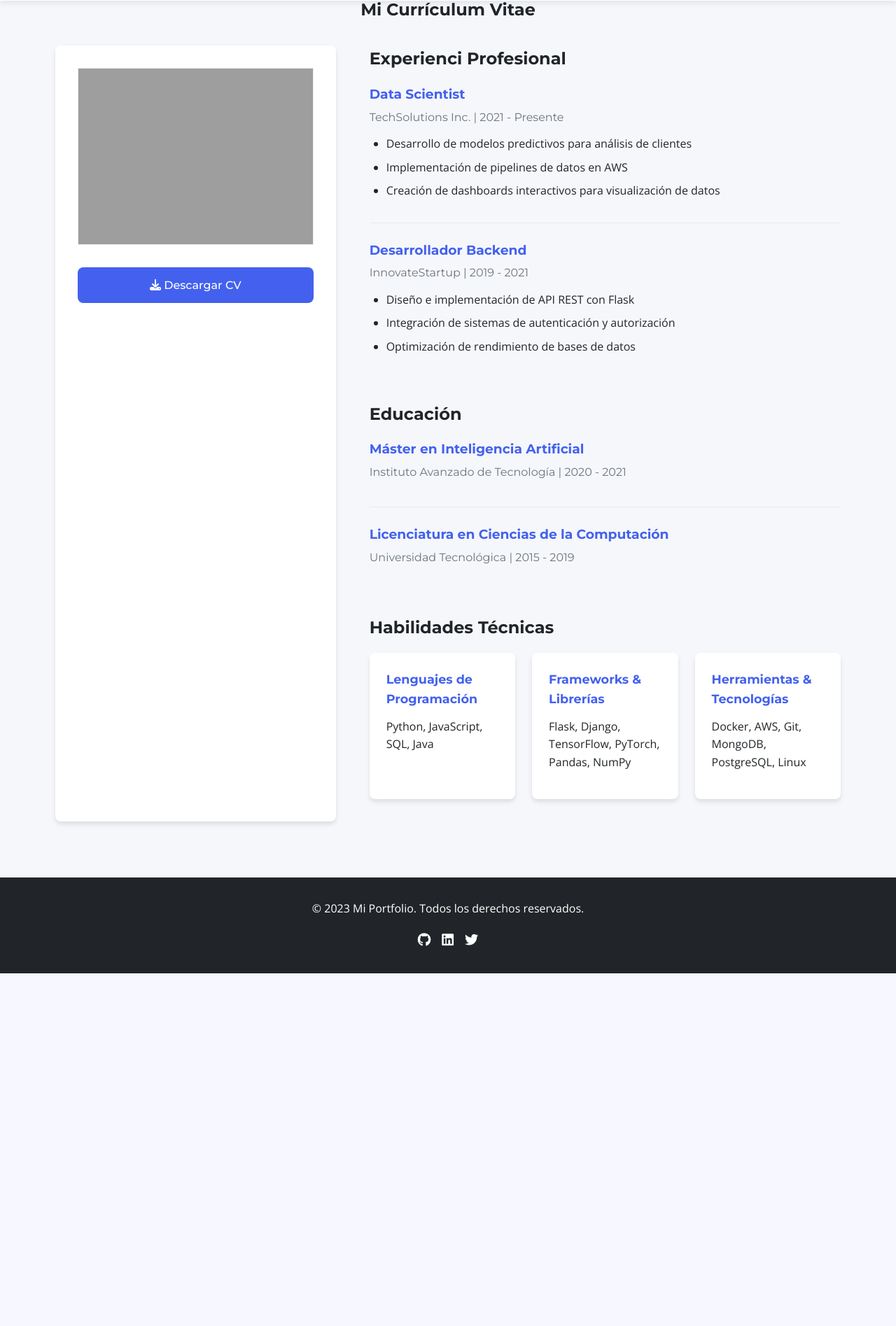
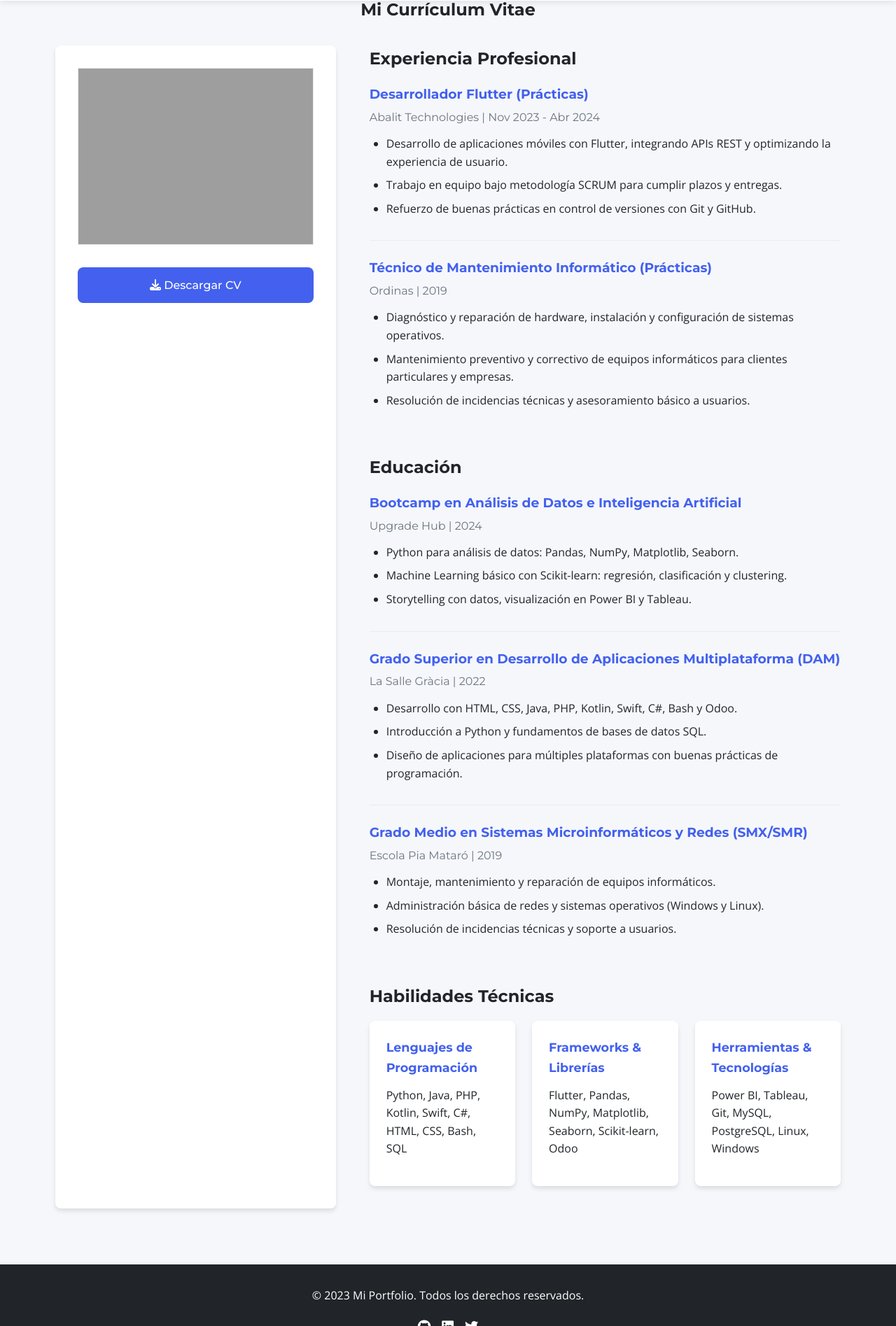
Before and after one commit to mvalejandro21/mi_portfolio, a Flask app: page /cv in a window 1280 px wide. Shown: the part 85-1980 px from the top of the page at 70% size. Before the commit the page ends 1476 px from the top, so only its background shows below. Run offline with Flask 3, Linux system fonts and the light colour scheme; grey boxes are pictures that could not be loaded.

Commit message:
rewrite 3

```diff
--- a/templates/cv.html
+++ b/templates/cv.html
@@ -14,57 +14,86 @@
             </div>
 
             <div class="cv-content">
+
+                <!-- Experiencia Profesional -->
                 <div class="cv-section">
-                    <h2>Experienci Profesional</h2>
+                    <h2>Experiencia Profesional</h2>
+
                     <div class="cv-item">
-                        <h3>Data Scientist</h3>
-                        <h4>TechSolutions Inc. | 2021 - Presente</h4>
+                        <h3>Desarrollador Flutter (Prácticas)</h3>
+                        <h4>Abalit Technologies | Nov 2023 - Abr 2024</h4>
                         <ul>
-                            <li>Desarrollo de modelos predictivos para análisis de clientes</li>
-                            <li>Implementación de pipelines de datos en AWS</li>
-                            <li>Creación de dashboards interactivos para visualización de datos</li>
+                            <li>Desarrollo de aplicaciones móviles con Flutter, integrando APIs REST y optimizando la experiencia de usuario.</li>
+                            <li>Trabajo en equipo bajo metodología SCRUM para cumplir plazos y entregas.</li>
+                            <li>Refuerzo de buenas prácticas en control de versiones con Git y GitHub.</li>
                         </ul>
                     </div>
+
                     <div class="cv-item">
-                        <h3>Desarrollador Backend</h3>
-                        <h4>InnovateStartup | 2019 - 2021</h4>
+                        <h3>Técnico de Mantenimiento Informático (Prácticas)</h3>
+                        <h4>Ordinas | 2019</h4>
                         <ul>
-                            <li>Diseño e implementación de API REST con Flask</li>
-                            <li>Integración de sistemas de autenticación y autorización</li>
-                            <li>Optimización de rendimiento de bases de datos</li>
+                            <li>Diagnóstico y reparación de hardware, instalación y configuración de sistemas operativos.</li>
+                            <li>Mantenimiento preventivo y correctivo de equipos informáticos para clientes particulares y empresas.</li>
+                            <li>Resolución de incidencias técnicas y asesoramiento básico a usuarios.</li>
                         </ul>
                     </div>
                 </div>
 
+                <!-- Educación -->
                 <div class="cv-section">
                     <h2>Educación</h2>
+
                     <div class="cv-item">
-                        <h3>Máster en Inteligencia Artificial</h3>
-                        <h4>Instituto Avanzado de Tecnología | 2020 - 2021</h4>
+                        <h3>Bootcamp en Análisis de Datos e Inteligencia Artificial</h3>
+                        <h4>Upgrade Hub | 2024</h4>
+                        <ul>
+                            <li>Python para análisis de datos: Pandas, NumPy, Matplotlib, Seaborn.</li>
+                            <li>Machine Learning básico con Scikit-learn: regresión, clasificación y clustering.</li>
+                            <li>Storytelling con datos, visualización en Power BI y Tableau.</li>
+                        </ul>
                     </div>
+
                     <div class="cv-item">
-                        <h3>Licenciatura en Ciencias de la Computación</h3>
-                        <h4>Universidad Tecnológica | 2015 - 2019</h4>
+                        <h3>Grado Superior en Desarrollo de Aplicaciones Multiplataforma (DAM)</h3>
+                        <h4>La Salle Gràcia | 2022</h4>
+                        <ul>
+                            <li>Desarrollo con HTML, CSS, Java, PHP, Kotlin, Swift, C#, Bash y Odoo.</li>
+                            <li>Introducción a Python y fundamentos de bases de datos SQL.</li>
+                            <li>Diseño de aplicaciones para múltiples plataformas con buenas prácticas de programación.</li>
+                        </ul>
+                    </div>
+
+                    <div class="cv-item">
+                        <h3>Grado Medio en Sistemas Microinformáticos y Redes (SMX/SMR)</h3>
+                        <h4>Escola Pia Mataró | 2019</h4>
+                        <ul>
+                            <li>Montaje, mantenimiento y reparación de equipos informáticos.</li>
+                            <li>Administración básica de redes y sistemas operativos (Windows y Linux).</li>
+                            <li>Resolución de incidencias técnicas y soporte a usuarios.</li>
+                        </ul>
                     </div>
                 </div>
 
+                <!-- Habilidades Técnicas -->
                 <div class="cv-section">
                     <h2>Habilidades Técnicas</h2>
                     <div class="skills-list">
                         <div class="skill-category">
                             <h3>Lenguajes de Programación</h3>
-                            <p>Python, JavaScript, SQL, Java</p>
+                            <p>Python, Java, PHP, Kotlin, Swift, C#, HTML, CSS, Bash, SQL</p>
                         </div>
                         <div class="skill-category">
                             <h3>Frameworks & Librerías</h3>
-                            <p>Flask, Django, TensorFlow, PyTorch, Pandas, NumPy</p>
+                            <p>Flutter, Pandas, NumPy, Matplotlib, Seaborn, Scikit-learn, Odoo</p>
                         </div>
                         <div class="skill-category">
                             <h3>Herramientas & Tecnologías</h3>
-                            <p>Docker, AWS, Git, MongoDB, PostgreSQL, Linux</p>
+                            <p>Power BI, Tableau, Git, MySQL, PostgreSQL, Linux, Windows</p>
                         </div>
                     </div>
                 </div>
+
             </div>
         </div>
     </div>
```
